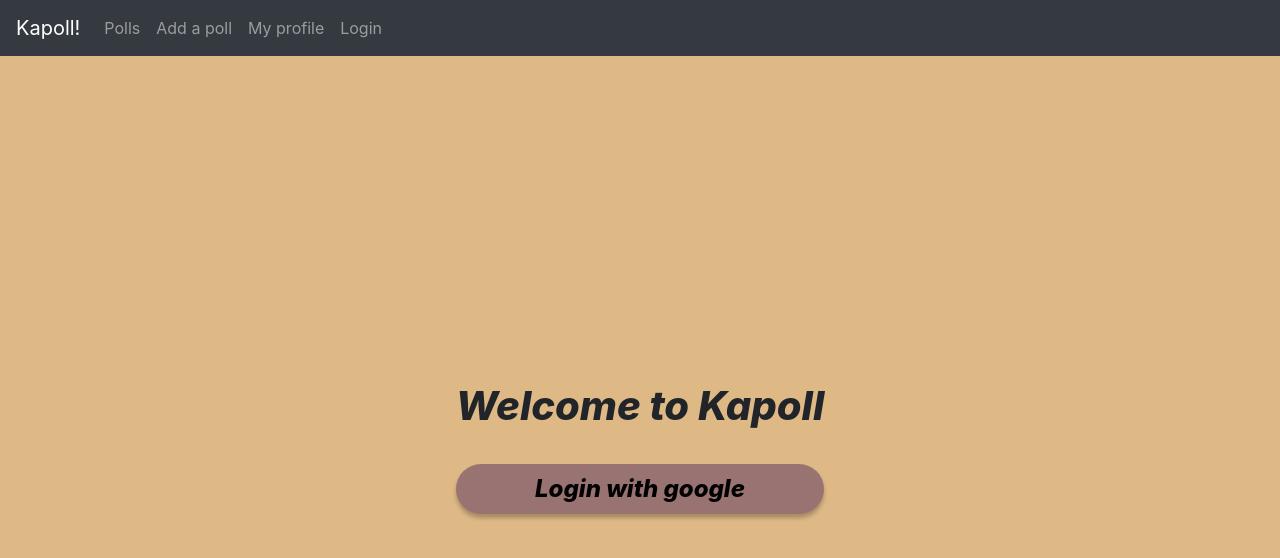
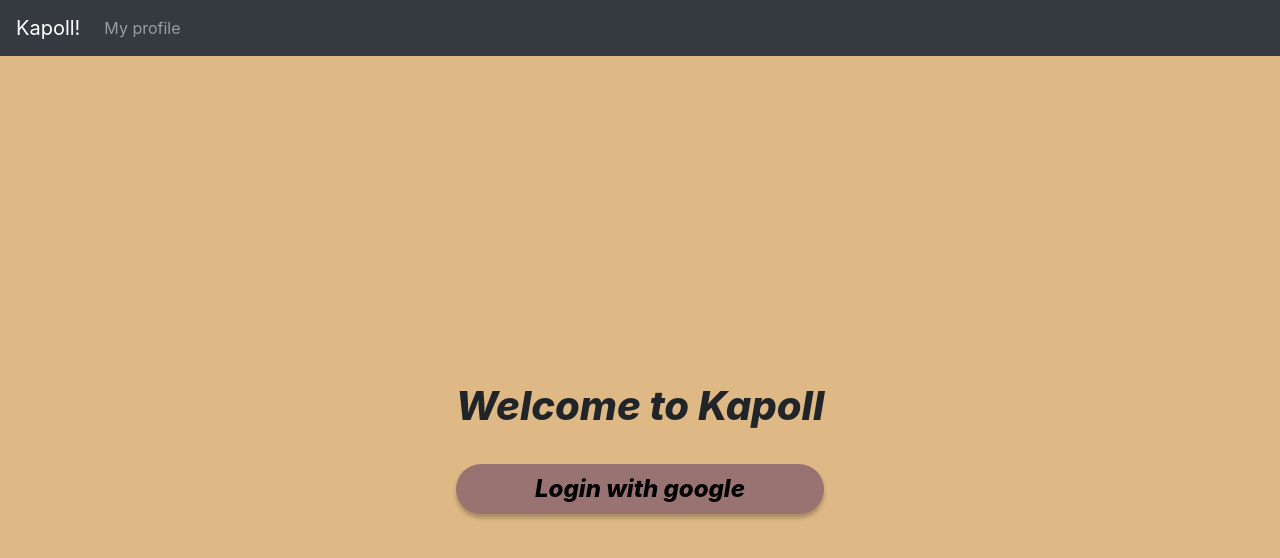
Before and after one commit to Tobbelobby/Kapoll_main, a React (Create React App) app in the folder Kapoll/src/main/frontend/kapoller/: page /login in a window 1280 px wide. Shown: the top 558 px of the page. Built offline with nearby package versions, Linux system fonts and the light colour scheme.

Commit message:
navbar changed

```diff
--- a/Kapoll/src/main/frontend/kapoller/src/Components/App.tsx
+++ b/Kapoll/src/main/frontend/kapoller/src/Components/App.tsx
@@ -20,7 +20,7 @@ const App: React.FC = () => {
                 <a href={sessionStorage.getItem('userId') ? "/Poll" : "/login"} className="navbar-brand">
                     Kapoll!
                 </a>
-                {!(sessionStorage.getItem('userId')) ? <div className="navbar-nav mr-auto">
+                {(sessionStorage.getItem('userId')!==null) ? <div className="navbar-nav mr-auto">
                     <li className="nav-item">
                         <Link to={"/Poll"} className="nav-link">
                             Polls
@@ -41,7 +41,11 @@ const App: React.FC = () => {
                             Login
                         </Link>
                     </li>
-                </div> : <></> }
+                </div> :<div className="navbar-nav mr-auto"> <li className="nav-item">
+                    <Link to={"/myProfile"} className="nav-link">
+                        My profile
+                    </Link>
+                </li> </div> }
             </nav>
 
             <div className="flex space_around fill">
--- a/Kapoll/src/main/frontend/kapoller/src/Components/Authentication/UserProfile.tsx
+++ b/Kapoll/src/main/frontend/kapoller/src/Components/Authentication/UserProfile.tsx
@@ -64,7 +64,7 @@ function UserProfile(){
 
     return(
         <div className="flex flex-column centerJust alignJust text-center mb-4">
-            <h2 className="flex text-center mb-4">{displayName ? displayName : "Tobias Sagvaag Kristensen"}{kapoller.firstName} {kapoller.lastName}</h2>
+            <h2 className="flex text-center mb-4">{displayName ? displayName : "Welcome!"}{kapoller.firstName} {kapoller.lastName}</h2>
             <img className="flex" id={"profilePicture"} src={pp} alt={"Profile-picture"} width="200px"/>
             <button className={"flex w-100 text-center myProfileButton"} onClick={() => navigate('/Poll')}>My Polls</button>
             <button className={"flex w-100 text-center myProfileButton"} onClick={LogOutWithGoogle}>Logout</button>
```
